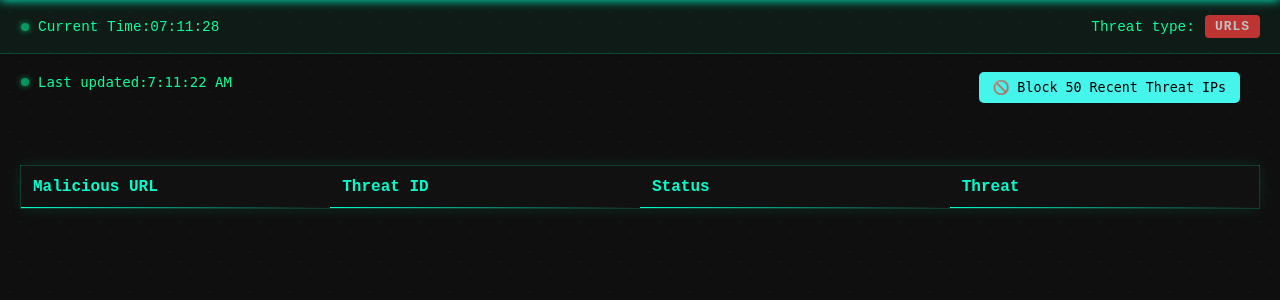
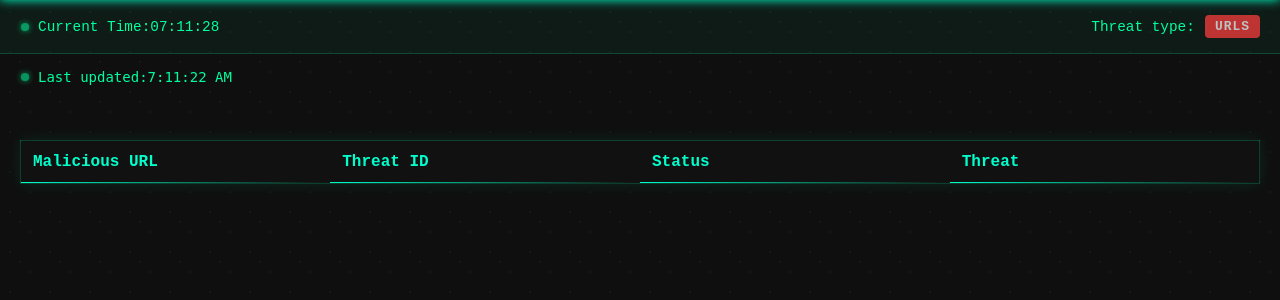
Before and after one commit to KowshikT/threat-intel-dashboard, a Flask app: page / in a window 1280 px wide. Shown: the part 78-378 px from the top of the page. Run offline with Flask 3, Linux system fonts and the light colour scheme; data that the repository does not hold is empty.

Commit message:
blocking automation

```diff
--- a/templates/index.html
+++ b/templates/index.html
@@ -190,7 +190,7 @@ tr:hover {
 .timestamp-bar {
     color: #00ff9f;
     font-family: monospace;
-    margin: 20px 0;
+    margin: 0;
     text-align: left;
     font-size: 14px;
     display: flex;
@@ -199,25 +199,8 @@ tr:hover {
 
 .control-wrapper {
     display: flex;
-    justify-content: space-between;
+    padding: 15px 20px;
     align-items: center;
-    padding: 0 20px;
-    margin-bottom: 15px;
-}
-
-.btn-block {
-    background-color: #45f5ec;
-    color: black;
-    padding: 8px 14px;
-    border: none;
-    border-radius: 5px;
-    cursor: pointer;
-    font-family: monospace;
-    transition: background-color 0.3s;
-}
-
-.btn-block:hover {
-    background-color: #3cff22;
 }
 
 form {
@@ -288,10 +271,6 @@ form {
         <div class="status-indicator"></div>
         Last updated: <span id="timestamp">--:--:--</span>
     </div>
-
-    <form action="/block" method="post" onsubmit="return confirm('Are you sure you want to block recent 50 IPs?')">
-        <button type="submit" class="btn-block">🚫 Block 50 Recent Threat IPs</button>
-    </form>
 </div>
 
 <div class="dashboard fade-in">
```
Also changed, not shown: fetcher/abusech.py (+41 -9 lines).
